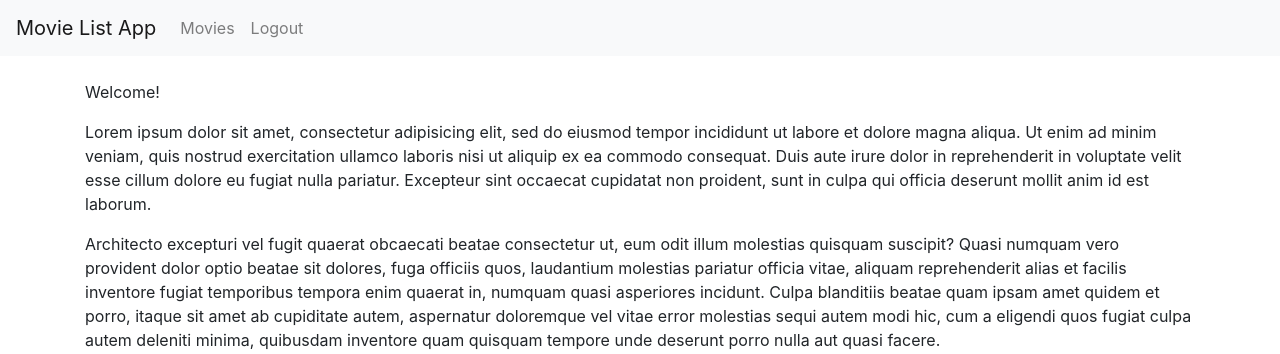
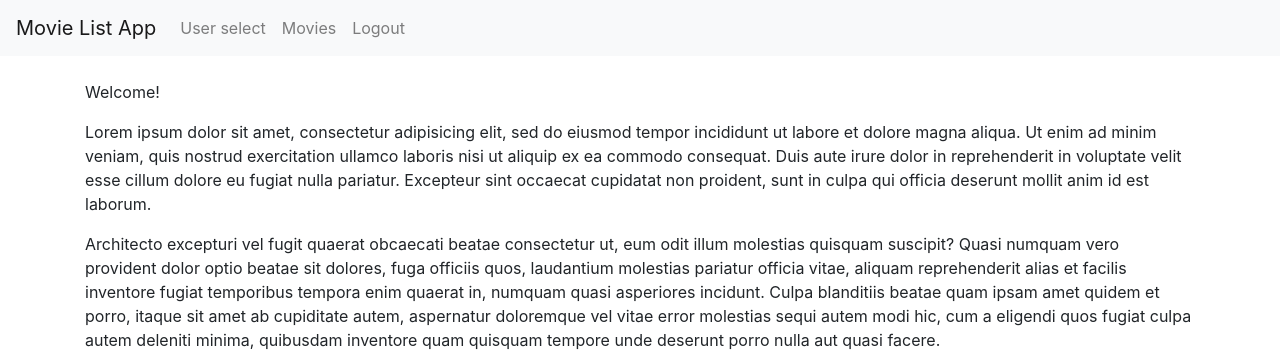
Before and after one commit to tystar86/django-htmx-tutorial, a Django app: page /index/ in a window 1280 px wide. Shown: the top 354 px of the page. Run offline with Django 4.2, Linux system fonts and the light colour scheme; the visitor is signed in with stand-in values (Sample User, id 1); some libraries are stand-ins or nearby versions.

Commit message:
feat:Subselect for Users

```diff
--- /dev/null
+++ b/films/templates/partials/film-select.html
@@ -0,0 +1,6 @@
+<select class="custom-select mb-4" name="user">
+    <option selected>Open this select menu</option>
+    {% for film in films %}
+        <option value="{{ film.pk }}">{{ film.name }}</option>
+    {% endfor %}
+</select>
--- a/films/templates/partials/navbar.html
+++ b/films/templates/partials/navbar.html
@@ -4,6 +4,9 @@
     <div id="navbarNav">
         <ul class="navbar-nav ml-auto">
             {% if user.is_authenticated %}
+            <li class="nav-item">
+                <a class="nav-link" href="{% url 'user_list' %}">User select</a>
+            </li>
             <li class="nav-item">
                 <a class="nav-link" href="{% url 'film_list' %}">Movies</a>
             </li>
--- a/films/urls.py
+++ b/films/urls.py
@@ -8,6 +8,7 @@ urlpatterns = [
     path("logout/", LogoutView.as_view(), name="logout"),
     path("register/", views.RegisterView.as_view(), name="register"),
     path("films/", views.FilmListView.as_view(), name="film_list"),
+    path("users/", views.users_select, name="user_list"),
 ]
 
 hmtx_views = [
@@ -20,6 +21,7 @@ hmtx_views = [
     path("detail-film/<int:pk>", views.detail_film, name="detail_film"),
     path("film-list-partial/", views.film_list_partial, name="film_list_partial"),
     path("upload-film-photo/<int:pk>", views.upload_film_photo, name="upload_film_photo"),
+    path("fetch-movies-for-user/", views.fetch_movies_for_user, name="fetch_movies_for_user"),
 ]
 
 urlpatterns += hmtx_views
--- a/films/views.py
+++ b/films/views.py
@@ -9,11 +9,11 @@ from django.contrib.auth.mixins import LoginRequiredMixin
 from django.contrib import messages
 from django.urls import reverse_lazy
 from django.http import HttpResponse
-from django.views.generic import FormView, TemplateView, ListView
+from django.views.generic import FormView, TemplateView, ListView, View
 from django.views.decorators.http import require_http_methods
 
 from films.forms import RegisterForm
-from films.models import Film, UserFilms
+from films.models import Film, UserFilms, User
 from films.utils import get_order_for_new_film, reorder_films_after_delete
 
 
@@ -43,6 +43,21 @@ def check_username(request):
         # return HttpResponse("This username already exists!")
     else:
         return HttpResponse("<div id='username-error' class='success'>This username is available</div>") # with hx-swap="outerhtml"
+
+
+@login_required
+def users_select(request):
+    users = User.objects.all()
+
+    return render(request, "users.html", {"users": users})
+
+
+@login_required
+def fetch_movies_for_user(request):
+    user_pk = request.GET.get("user")
+    films = Film.objects.filter(users=int(user_pk))
+
+    return render(request, "partials/film-select.html", {"films": films})
 
 
 class FilmListView(LoginRequiredMixin, ListView):
```
Also changed, not shown: films/templates/users.html (added, +13 -0 lines).
